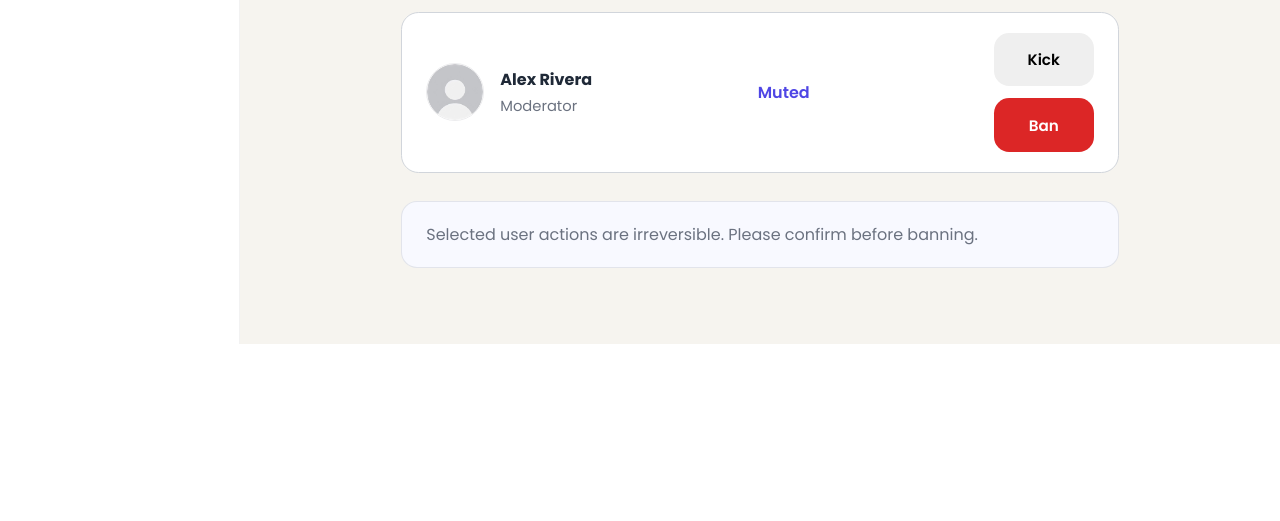
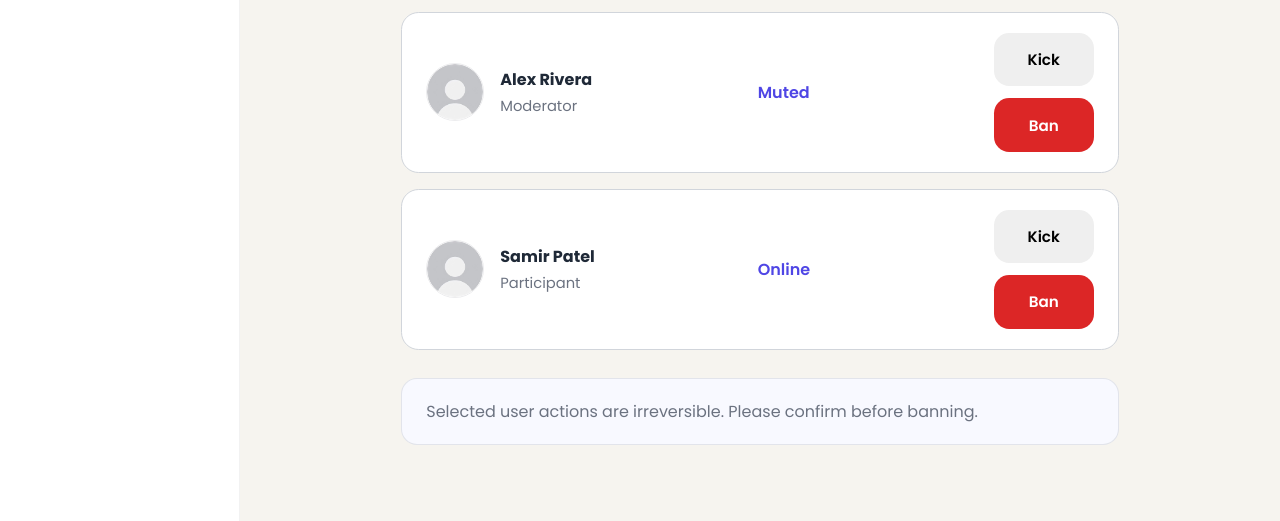
Before and after one commit to 027vibhu/AI39B_Group2_-study-group-platform-, a Flask app: page /moderation in a window 1280 px wide. Shown: the part 572-1093 px from the top of the page. Before the commit the page ends 916 px from the top, so only its background shows below. Run offline with Flask 3, Linux system fonts and the light colour scheme; the visitor is signed in with stand-in values (Sample User, id 1); data that the repository does not hold is empty.

Commit message:
Converted moderation panel to dynamic Jinja user list

```diff
--- a/app/routes/home.py
+++ b/app/routes/home.py
@@ -165,7 +165,27 @@ def profile():
 
 @bp.route('/moderation')
 def moderation():
-    return render_template('moderation.html')
+    moderation_users = [
+        {
+            'name': 'Jane Doe',
+            'role': 'Participant',
+            'status': 'Online',
+            'avatar': 'images/default_user_icon.jpg',
+        },
+        {
+            'name': 'Alex Rivera',
+            'role': 'Moderator',
+            'status': 'Muted',
+            'avatar': 'images/default_user_icon.jpg',
+        },
+        {
+            'name': 'Samir Patel',
+            'role': 'Participant',
+            'status': 'Online',
+            'avatar': 'images/default_user_icon.jpg',
+        },
+    ]
+    return render_template('moderation.html', moderation_users=moderation_users)
 
 
 @bp.route('/profile/update', methods=['POST'])
--- a/app/templates/moderation.html
+++ b/app/templates/moderation.html
@@ -29,35 +29,22 @@
   </div>
 
   <div class="user-table">
+    {% for user in moderation_users %}
       <article class="user-row">
         <div class="user-meta">
-        <img class="avatar" src="{{ url_for('static', filename='images/default_user_icon.jpg') }}" alt="User avatar">
+          <img class="avatar" src="{{ url_for('static', filename=user.avatar) }}" alt="{{ user.name }} avatar">
           <div class="user-info">
-          <strong class="user-name">Jane Doe</strong>
-          <span class="user-role">Participant</span>
+            <strong class="user-name">{{ user.name }}</strong>
+            <span class="user-role">{{ user.role }}</span>
           </div>
         </div>
-      <div class="user-status">Online</div>
+        <div class="user-status">{{ user.status }}</div>
         <div class="user-actions">
           <button type="button" class="btn action-btn">Kick</button>
           <button type="button" class="btn btn-danger action-btn">Ban</button>
         </div>
       </article>
-
-    <article class="user-row">
-      <div class="user-meta">
-        <img class="avatar" src="{{ url_for('static', filename='images/default_user_icon.jpg') }}" alt="User avatar">
-        <div class="user-info">
-          <strong class="user-name">Alex Rivera</strong>
-          <span class="user-role">Moderator</span>
-        </div>
-      </div>
-      <div class="user-status">Muted</div>
-      <div class="user-actions">
-        <button type="button" class="btn action-btn">Kick</button>
-        <button type="button" class="btn btn-danger action-btn">Ban</button>
-      </div>
-    </article>
+    {% endfor %}
   </div>
 
   <div class="action-summary">
```
Lines whose indentation alone changed are shown as unchanged.
